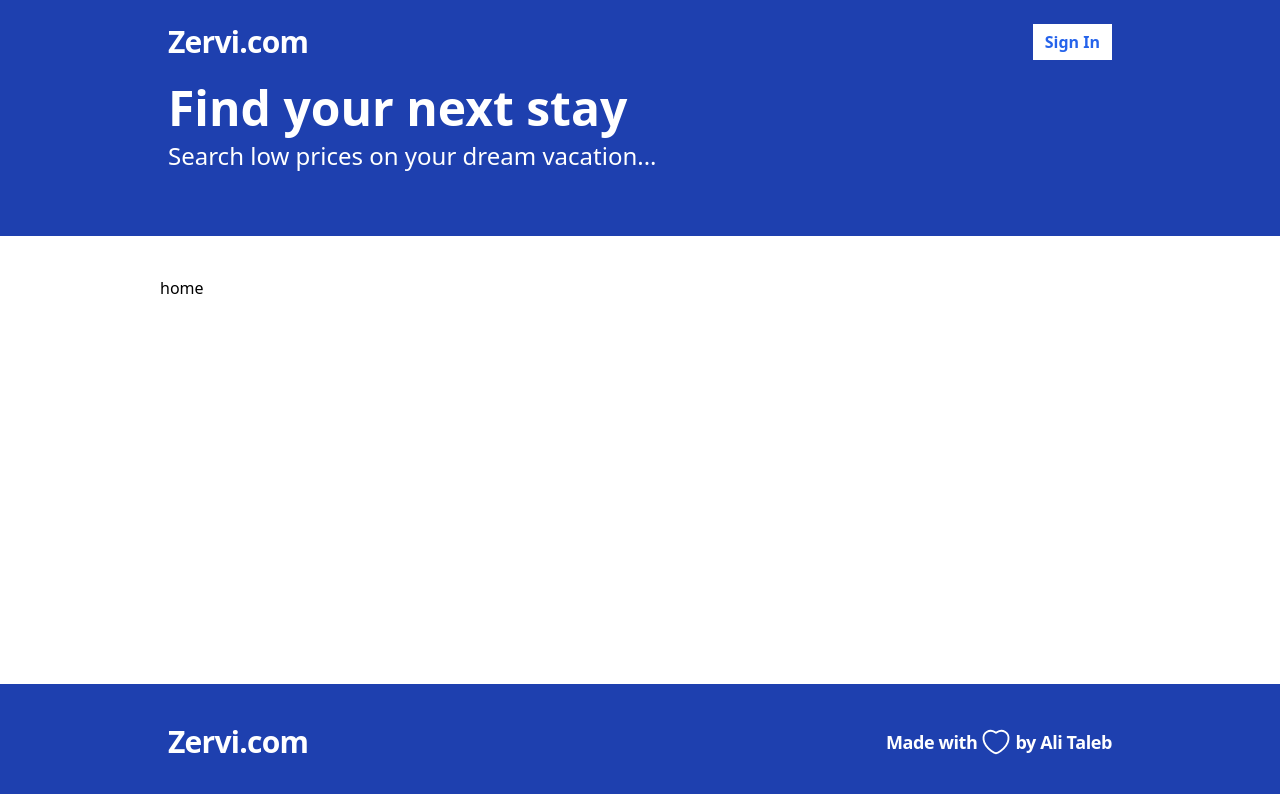
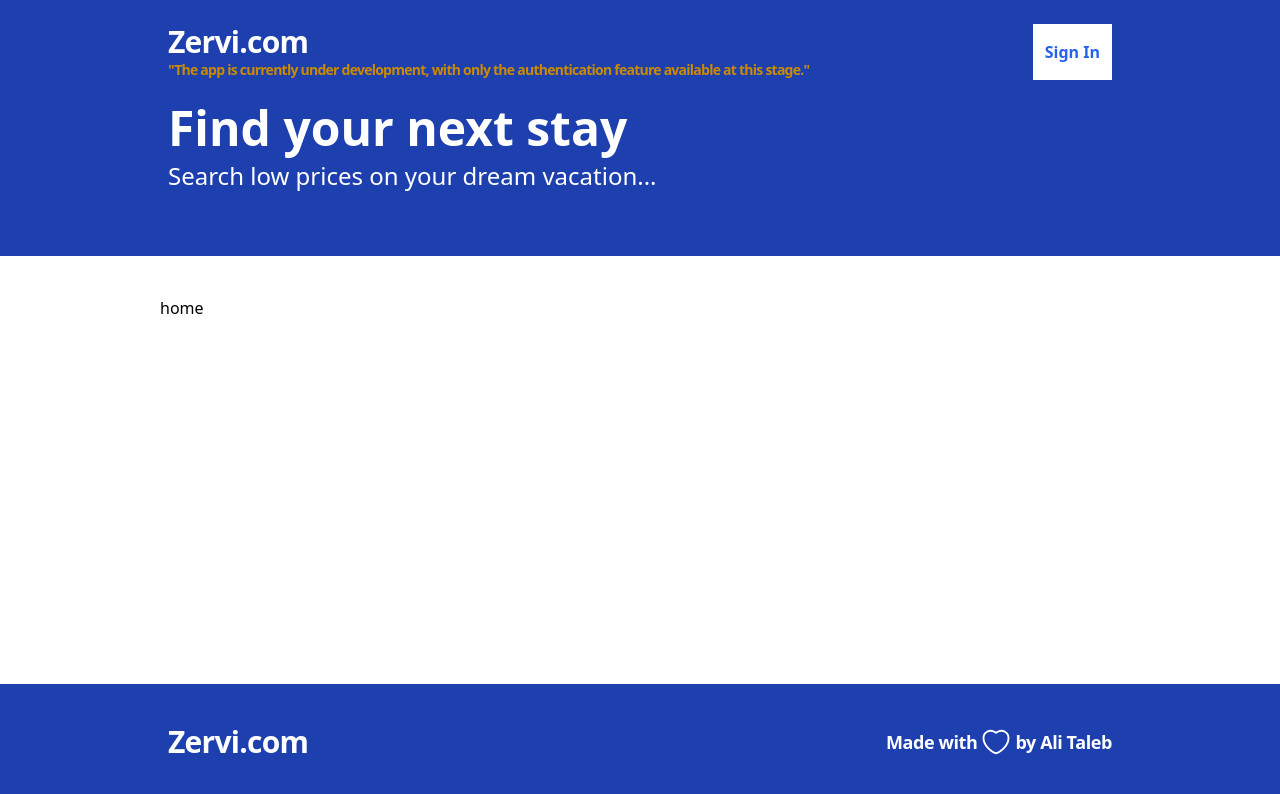
Before and after one commit to ALImTALEB/mern-booking-app, a React (Vite) app in the folder frontend/: page / in a window 1280 px wide. Shown: the top 794 px of the page. Built offline with nearby package versions, Linux system fonts and the light colour scheme; no server answers.

Commit message:
adding dev details

```diff
--- a/frontend/src/components/Header.tsx
+++ b/frontend/src/components/Header.tsx
@@ -14,6 +14,7 @@ const Header = () => {
       >
         <span className="text-3xl text-white font-bold tracking-tight">
           <Link to="/">Zervi.com</Link>
+          <p className="text-sm text-yellow-600">"The app is currently under development, with only the authentication feature available at this stage."</p>
         </span>
         <span className="flex space-x-2">
           {isLoggedIn ? (
```
